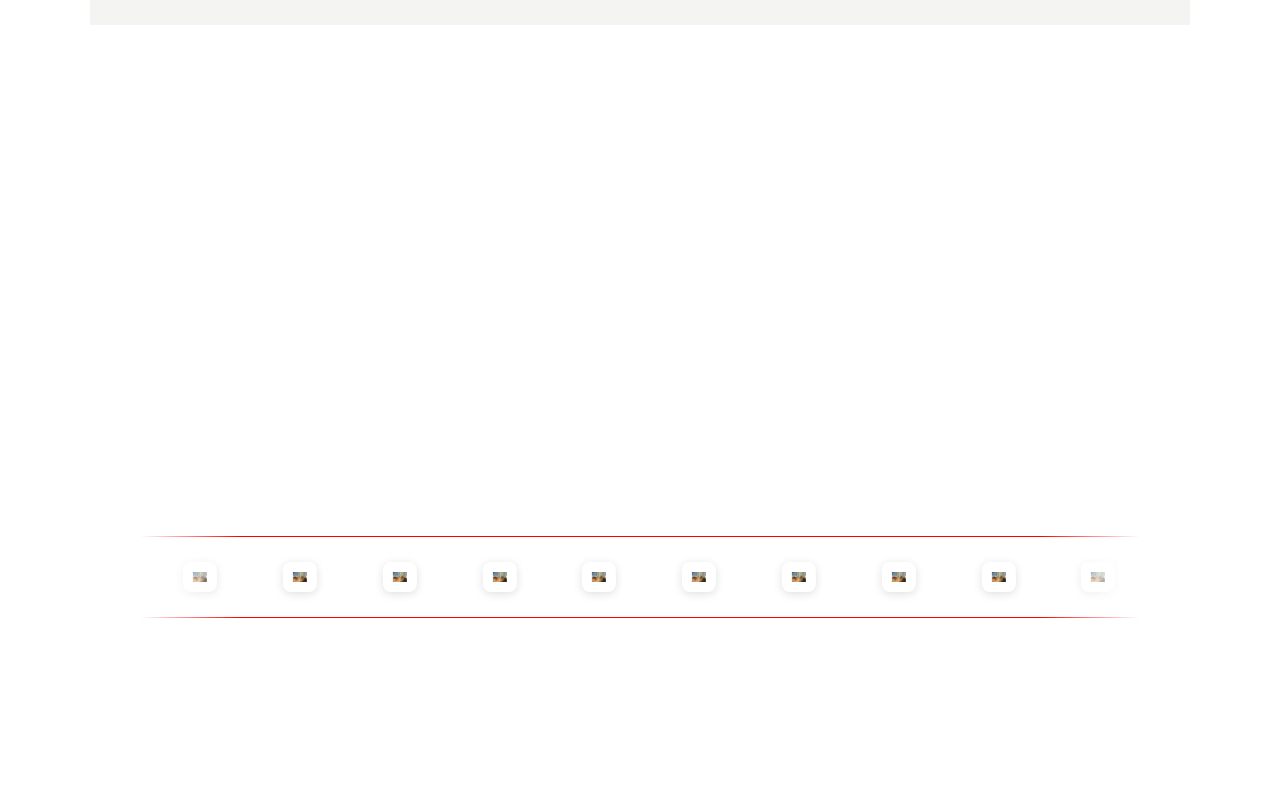
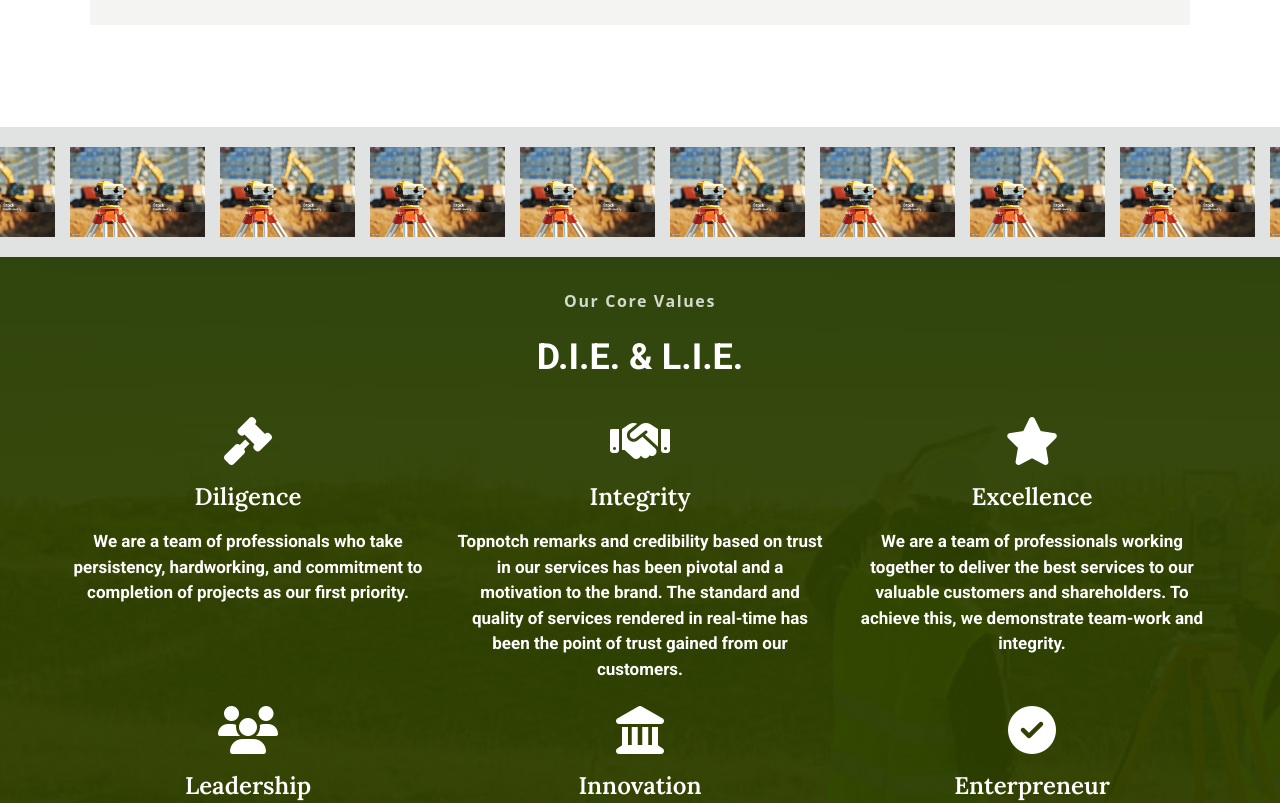
Before and after one commit to Peteru2/AfricanGroup, a React (Vite) app: page / in a window 1280 px wide. Shown: the part 2760-3563 px from the top of the page. Built offline with nearby package versions, Linux system fonts and the light colour scheme; a web font is replaced by a local one.

Commit message:
New update

```diff
--- a/src/component/LandingPageComp/Partners.jsx
+++ b/src/component/LandingPageComp/Partners.jsx
@@ -1,25 +1,12 @@
 import Image1 from "../../assets/images/FirstSectionImage1.jpg"
 import  { useEffect, useRef } from 'react';
 const Partners = () => {
-  const imgRow = [
-    Image1,
-    Image1,
-    Image1,
-    Image1,
-    Image1,
 
-    Image1,
-    Image1,
-    Image1,
-    Image1,
-    Image1,
-
-  ]
 
 
     return (
         <>
-          <div className="imgContainer overflow-hidden">
+          {/* <div className="imgContainer overflow-hidden">
   <div className="wrapper">
     <div className="text"></div>
     <div className="marque">
@@ -40,8 +27,84 @@
 
     </div>
   </div>
-</div>
+</div> */}
 
+{/* <div className="logos">
+    <div className="logos-slide" >
+
+    <img src={Image1}  alt="image" />
+    <img src={Image1}  alt="image" />
+    <img src={Image1}  alt="image" />
+    <img src={Image1}  alt="image" />
+    <img src={Image1}  alt="image" />
+    <img src={Image1}  alt="image" />
+    <img src={Image1}  alt="image" />
+    </div>
+    <div className="logos-slide" >
+
+   <img src={Image1}  alt="image" />
+   <img src={Image1}  alt="image" />
+   <img src={Image1}  alt="image" />
+   <img src={Image1}  alt="image" />
+   <img src={Image1}  alt="image" />
+   <img src={Image1}  alt="image" />
+   <img src={Image1}  alt="image" />
+   </div>
+
+  </div> */}
+
+<div class="wrapper">
+        <div class="track">
+
+            <div class="logo">
+                <img src={Image1} alt="lll"/>
+            </div>
+            <div class="logo">
+                <img src={Image1} alt="lll"/>
+            </div><div class="logo">
+                <img src={Image1} alt="lll"/>
+            </div><div class="logo">
+                <img src={Image1} alt="lll"/>
+            </div><div class="logo">
+                <img src={Image1} alt="lll"/>
+            </div><div class="logo">
+                <img src={Image1} alt="lll"/>
+            </div><div class="logo">
+                <img src={Image1} alt="lll"/>
+            </div><div class="logo">
+                <img src={Image1} alt="lll"/>
+            </div><div class="logo">
+                <img src={Image1} alt="lll"/>
+            </div><div class="logo">
+                <img src={Image1} alt="lll"/>
+            </div>
+        </div>
+        <div class="track">
+
+            <div class="logo">
+                <img src={Image1} alt="lll"/>
+            </div>
+            <div class="logo">
+                <img src={Image1} alt="lll"/>
+            </div><div class="logo">
+                <img src={Image1} alt="lll"/>
+            </div><div class="logo">
+                <img src={Image1} alt="lll"/>
+            </div><div class="logo">
+                <img src={Image1} alt="lll"/>
+            </div><div class="logo">
+                <img src={Image1} alt="lll"/>
+            </div><div class="logo">
+                <img src={Image1} alt="lll"/>
+            </div><div class="logo">
+                <img src={Image1} alt="lll"/>
+            </div><div class="logo">
+                <img src={Image1} alt="lll"/>
+            </div><div class="logo">
+                <img src={Image1} alt="lll"/>
+            </div>
+        </div>
+    </div>
         </>
      );
 }
--- a/src/style.css
+++ b/src/style.css
@@ -1,3 +1,6 @@
+ /* html,body{
+  background-color: transparent;
+ } */
   .nextButtonStyle{
       width: 35px;
       height: 35px;
@@ -65,6 +68,31 @@
         transform: rotate(360deg);
     }
 }
+mark{
+    background: transparent;
+    position: absolute;
+    right:50%;
+    transform-origin: 0 80px;
+    font-family:'Gill Sans', 'Gill Sans MT', Calibri, 'Trebuchet MS', sans-serif;
+    font-weight:800;
+    text-transform: capitalize;
+    color: black
+}
+.text-container{
+    max-width: 100%;
+    margin: 0px 10px
+}
+  .animated-text {
+    /* display: inline-block; */
+    overflow: hidden;
+    white-space: nowrap;
+    margin: 0;
+    letter-spacing: 0.15em; /* Adjust the letter spacing */
+    animation:
+    typing 4s steps(20, end),
+    change-color 3s infinite; /* Start blinking after 3 seconds */
+  }
+
 
   @keyframes change-color {
     0%, 25% { color: white }
@@ -72,12 +100,25 @@
     100% { color: #008000; }
 
   }
+  .blink-text{
+
+    overflow: hidden;
+    white-space: nowrap;
+    /* visibility: hidden; */
+    margin: 0;
+    width: 0;
+    max-width: 100%;
+    letter-spacing: 0.15em;
+    animation:
+      typing 2s steps(20, end) 1s forwards
+  }
   @keyframes typing {
     from { width: 0;
         visibility: visible; }
     to { width: 100%; }
   }
   .footer{
+
     position: relative
   }
   .footer-child{
@@ -93,8 +134,36 @@
     background-size: cover;
     background-repeat: no-repeat;
 }
+.modal{
+    position: fixed!important;
+    top: 0%;
+    left: 50%;
+    width: 500px;
+    transform:  scale(0)  ;
+    transition: 200ms ease-in-out;
+    background-color: #fff;
+    padding: 20px;
+    box-shadow: 10px 5px 40px 14px rgba(38.81, 136.75, 227.16, 0.13);
+    z-index: 9 !important;
+    border-radius: 15px;
+  }
 
-
+  .modal-show {
+    top:50%;
+    transform: translate(-50%, -50%) scale(1);
+  }
+  .overlay {
+    display: block;
+    position: fixed!important;
+    top: 0;
+    left: 0;
+    width: 100%;
+    height: 100%;
+    background-color: rgba(0, 0, 0, .5);
+    z-index: 1
+    /* backdrop-filter: blur(2px); */
+    /* transition: transform 0.3s ease, opacity 0.3s ease; */
+  }
   .blink-error {
     animation: blink .2s 3;
   }
@@ -124,77 +193,83 @@
       opacity: 0;
     }
   }
-  .imgContainer {
-    width: 100vw;
-    height: 100vh;
-    color: #000000;
-    position: relative;
-    display: flex;
-    align-items: center;
-    justify-content: center;
+  @keyframes slide {
+    from {
+      transform: translate(0);
+    }
+    to {
+      transform: translate(-100%);
+    }
+  }
+  .logos{
     overflow: hidden;
+    padding: 50px 0px;
+    white-space: nowrap;
+    box-sizing: border-box
+
+  }
+
+  .logos-slide{
+    display: inline;
+    animation: 10s slide infinite linear;
+  }
+  .logos-slide img{
+    display: ;
+    width: 10%;
+    height: 50%;
+    margin: 0px 40px;
   }
 
   .wrapper {
+    background-color: #E1E2E2;
+    height: 130px;
+    overflow: hidden;
+    position: relative;
     width: 100%;
-    height: fit-content;
     display: flex;
-    overflow: hidden;
     align-items: center;
-    justify-content: center;
-    flex-direction: column;
+    padding: 0 20px;
   }
 
-  .marque {
-    display: flex;
-    width: 1000px;
-    overflow: hidden;
-
-    user-select: none;
-    border: 1px solid red;
-    mask-image: linear-gradient(
-      to right,
-      hsl(0 0% 0% / 0),
-      hsl(0 0% 0% / 1) 10%,
-      hsl(0 0% 0% / 1) 90%,
-      hsl(0 0% 0% / 0)
-    );
+  .wrapper:before, .wrapper:after {
+    content: "";
+    position: absolute;
+    height: 130px;
+    width: 150px;
+    z-index: 2;
   }
 
-  .marqueGroup {
-    flex-shrink: 0;
-    display: flex;
-    align-items: center;
-    justify-content: space-around;
-    white-space: nowrap;
-    width: 100%;
-    animation: scrollX 30s linear infinite;
-
+  .wrapper:after {
+    right: 0;
+    top: 0;
+    transform: rotateZ(180deg);
   }
 
-
-  .imageGroup {
-    display: grid;
-    place-items: center;
-    width: clamp(10rem, 1rem + 40vmin, 30rem);
-    padding: calc(clamp(10rem, 1rem + 30vmin, 30rem) / 10);
+  .wrapper:before {
+    left: 0;
+    top: 0;
   }
 
-  .image {
-    object-fit: contain;
-    width: 200%;
-    height: 100%;
-    border-radius: 0.5rem;
-    aspect-ratio: 16/9;
-    padding: 5px 10px;
-    box-shadow: rgba(99, 99, 99, 0.2) 0px 2px 8px 0px;
+  .wrapper .track {
+    display: flex;
+    width: calc(150px * 10);
+    animation: scroll 15s 0.5s linear infinite;
   }
-  @keyframes scrollX {
+
+  .wrapper .logo {
+    width: 150px;
+  }
+
+  .wrapper .logo img {
+    height: 90px;
+  }
+
+  @keyframes  scroll {
     from {
       transform: translateX(0);
     }
     to {
-      transform: translateX(-100%);
+      transform: translateX(calc(-150px * 5));
     }
   }
   @media only screen  and (max-width: 700px){
```
